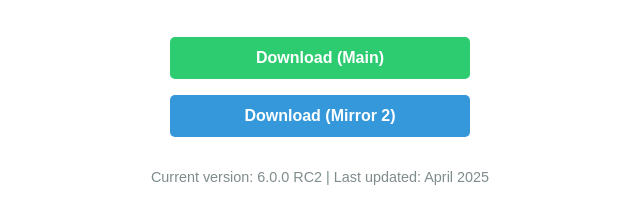
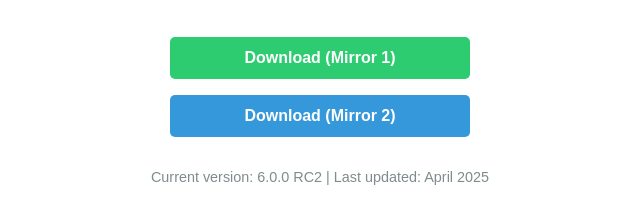
Before and after one commit to Ultimate-Racers/Ultimate-Racers.github.io, a plain HTML site: page racerlauncher/index.html in a window 1280 px wide. Shown: the part 396-603 px from the top of the page, 320-960 px from the left. Drawn offline with Linux system fonts and the light colour scheme.

Commit message:
Update index.html

```diff
--- a/racerlauncher/index.html
+++ b/racerlauncher/index.html
@@ -95,7 +95,7 @@
         </p>
 
         <div class="download-buttons">
-            <a href="YOUR_MAIN_DOWNLOAD_LINK_HERE" class="download-btn main">Download (Main)</a>
+            <a href="https://edelcloud.com/shares/230efafb8a4d4abfa4e13cba08a4a94c" class="download-btn main">Download (Mirror 1)</a>
             <a href="https://www.anonfile.la/320bda" class="download-btn">Download (Mirror 2)</a>
         </div>
 
```
